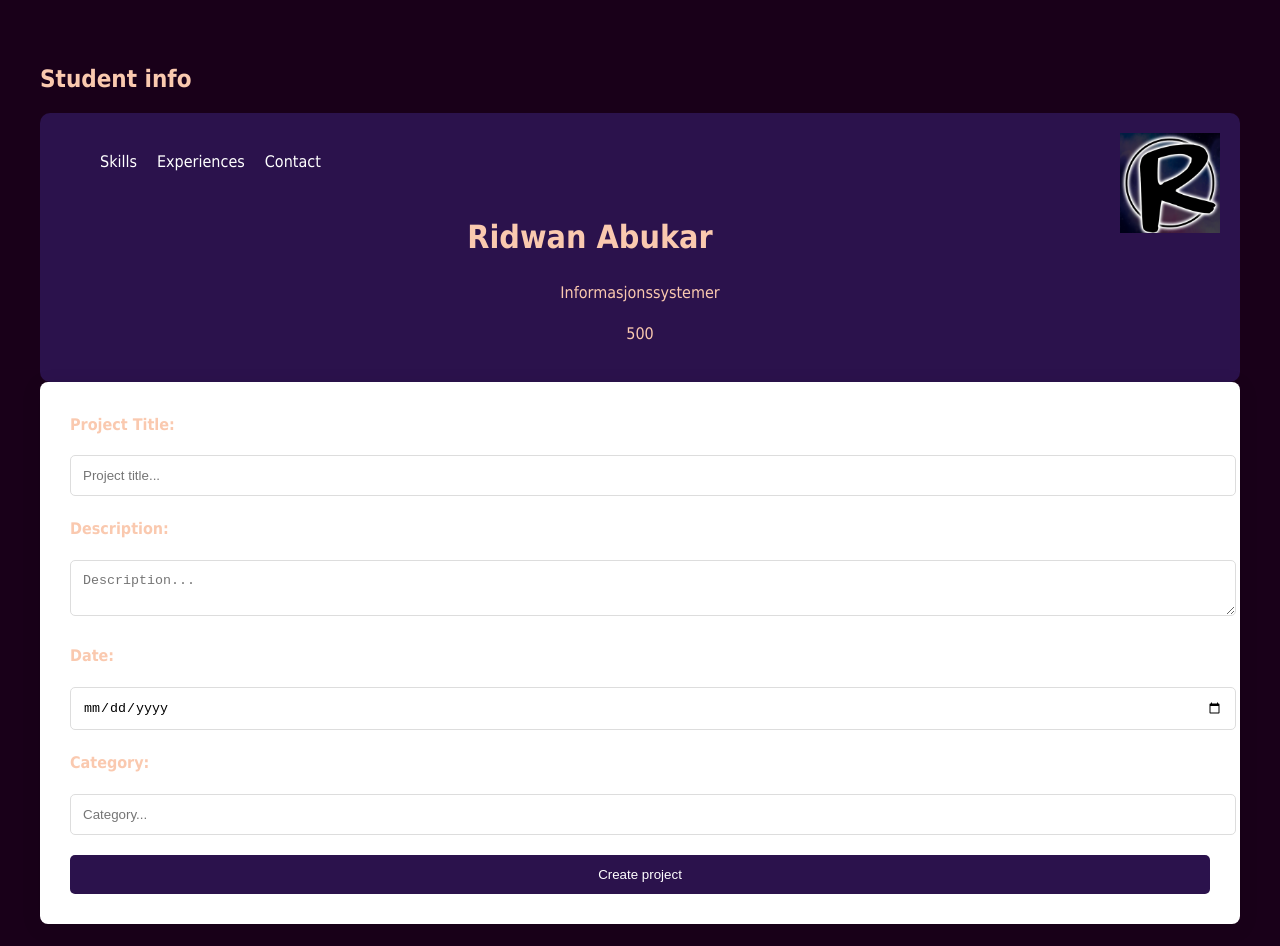
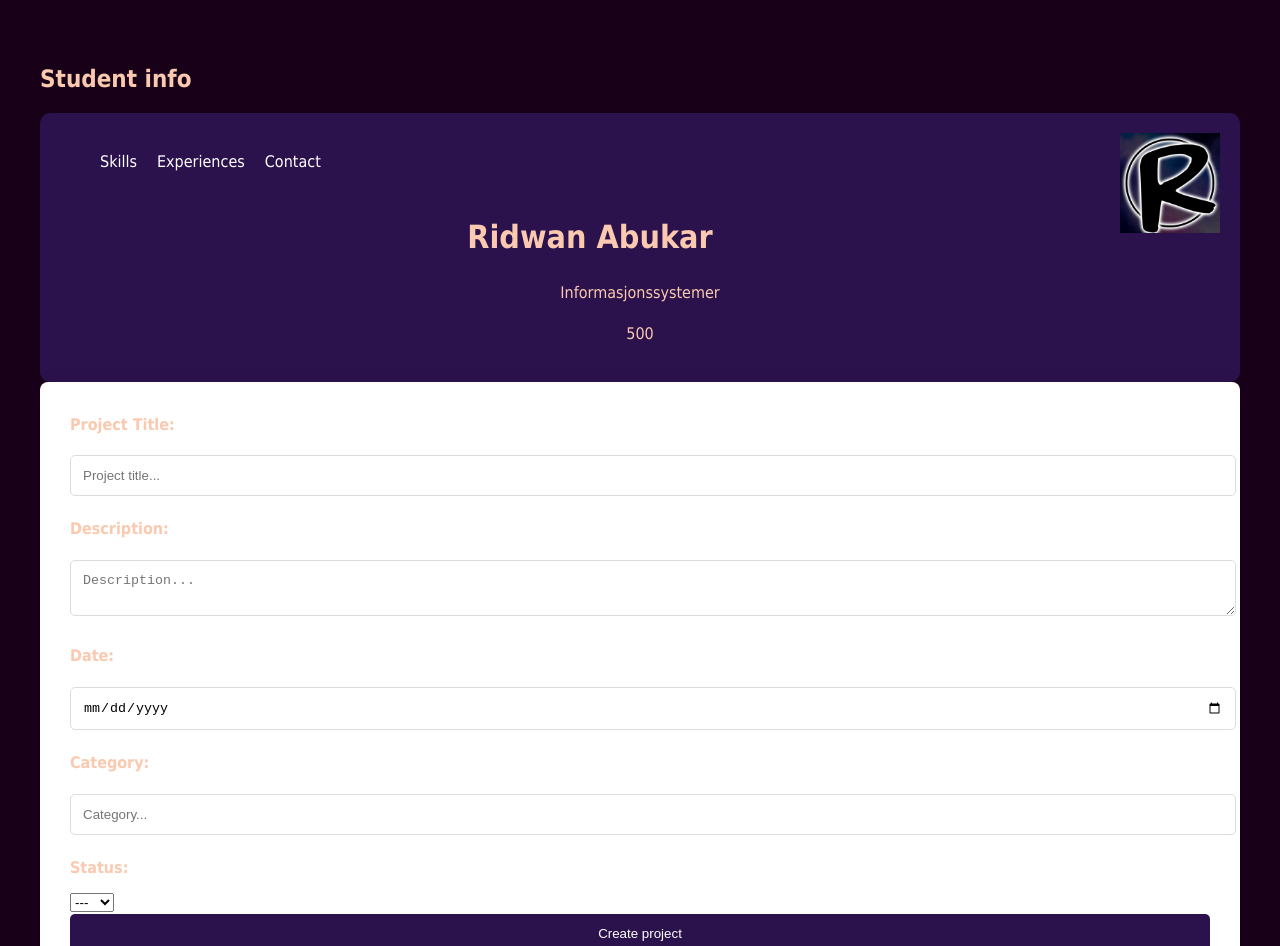
Before and after one commit to Riddy366/Webapplikasjoner_Portfolio, a React (Vite) app in the folder portfolio_V3/frontend/: page / in a window 1280 px wide. Shown: the top 946 px of the page. Built offline with nearby package versions, Linux system fonts and the light colour scheme.

Commit message:
småløig start av status option

```diff
--- a/portfolio_V3/frontend/src/components/CreateProject.tsx
+++ b/portfolio_V3/frontend/src/components/CreateProject.tsx
@@ -9,6 +9,7 @@ type CreateProjectProps = {
     description: string;
     createdAt: string;
     category: string;
+    projectStatus: string;
   }) => void;
 };
 
@@ -23,6 +24,8 @@ const CreateProject: React.FC<CreateProjectProps> = ({ onAddProject }) => {
     category,
     setCategory,
     submitProject,
+    selectedOption,
+    setSelectedOption
   } = useProjectForm(); // Bruker customHook
 
   const handleSubmit = (e: React.FormEvent) => {
@@ -34,6 +37,7 @@ const CreateProject: React.FC<CreateProjectProps> = ({ onAddProject }) => {
       description,
       createdAt,
       category,
+      status
     };
 
     // Validerer med Zod
@@ -82,6 +86,12 @@ const CreateProject: React.FC<CreateProjectProps> = ({ onAddProject }) => {
         onChange={(e) => setCategory(e.target.value)}
         placeholder="Category..."
       />
+      <label htmlFor="selectet-status">Status:</label>
+      <select id="selected-status">
+        <option value="---">---</option>
+        <option value="Yes">Yes</option>
+        <option value="No">No</option>
+      </select>
       <button type="submit">Create project</button>
     </form>
   );
--- a/portfolio_V3/frontend/src/components/Project.tsx
+++ b/portfolio_V3/frontend/src/components/Project.tsx
@@ -2,12 +2,14 @@ type ProjectProps = {
   title: string;
   description: string;
   createdAt: string;
+  projectStatus: string;
 };
 
 export default function Projecs({
   title,
   description,
   createdAt,
+  projectStatus
 }: ProjectProps) {
   return (
     <>
@@ -16,6 +18,7 @@ export default function Projecs({
         <h2>{title}</h2>
         <p>{description}</p>
         <small>{createdAt}</small>
+        <p>Public:{projectStatus}</p>
       </div>
     </>
   );
--- a/portfolio_V3/frontend/src/components/Projects.tsx
+++ b/portfolio_V3/frontend/src/components/Projects.tsx
@@ -5,6 +5,7 @@ interface Project {
   description: string;
   createdAt: string;
   category: string;
+  projectStatus: string;
 }
 
 interface ProjectsProps {
--- a/portfolio_V3/frontend/src/hooks/useProjectForm.ts
+++ b/portfolio_V3/frontend/src/hooks/useProjectForm.ts
@@ -7,6 +7,7 @@ const useProjectForm = () => {
   const [description, setDescription] = useState("");
   const [createdAt, setCreatedAt] = useState("");
   const [category, setCategory] = useState("");
+  const [selectedOption, setSelectedOption] = useState("---");
 
   const submitProject = (onAddProject: (project: any) => void) => {
     return (e: React.FormEvent) => {
@@ -18,13 +19,14 @@ const useProjectForm = () => {
         return;
       }
       // Om feltene er fylt så legger den til prosjektet
-      onAddProject({ title, description, createdAt, category });
+      onAddProject({ title, description, createdAt, category, status });
 
       // Reset form
       setTitle("");
       setDescription("");
       setCreatedAt("");
       setCategory("");
+      setSelectedOption("---")
     };
   };
 
@@ -38,6 +40,8 @@ const useProjectForm = () => {
     category,
     setCategory,
     submitProject,
+    selectedOption,
+    setSelectedOption
   };
 };
 export default useProjectForm;
--- a/portfolio_V3/frontend/src/schemas/projectSchema.ts
+++ b/portfolio_V3/frontend/src/schemas/projectSchema.ts
@@ -7,6 +7,7 @@ export const projectSchema = z.object({
   createdAt: z.string().refine((val) => !isNaN(Date.parse(val)), {
     message: "Invalid date",
   }),
+
   category: z.string().min(1, { message: "Category is required" }),
 });
 
--- a/portfolio_V3/frontend/src/style.css
+++ b/portfolio_V3/frontend/src/style.css
@@ -100,6 +100,7 @@ footer {
     border-radius: 8px;
     box-shadow: 0 4px 20px var(--card-shadow);
     max-width: 100%; /* Fyll hele kolonnen */
+    /* width: 500px; */
 
     label {
         color: var(--text-color);
```
Also changed, not shown: 2 other files (tests, documents, lock files or other folders).
